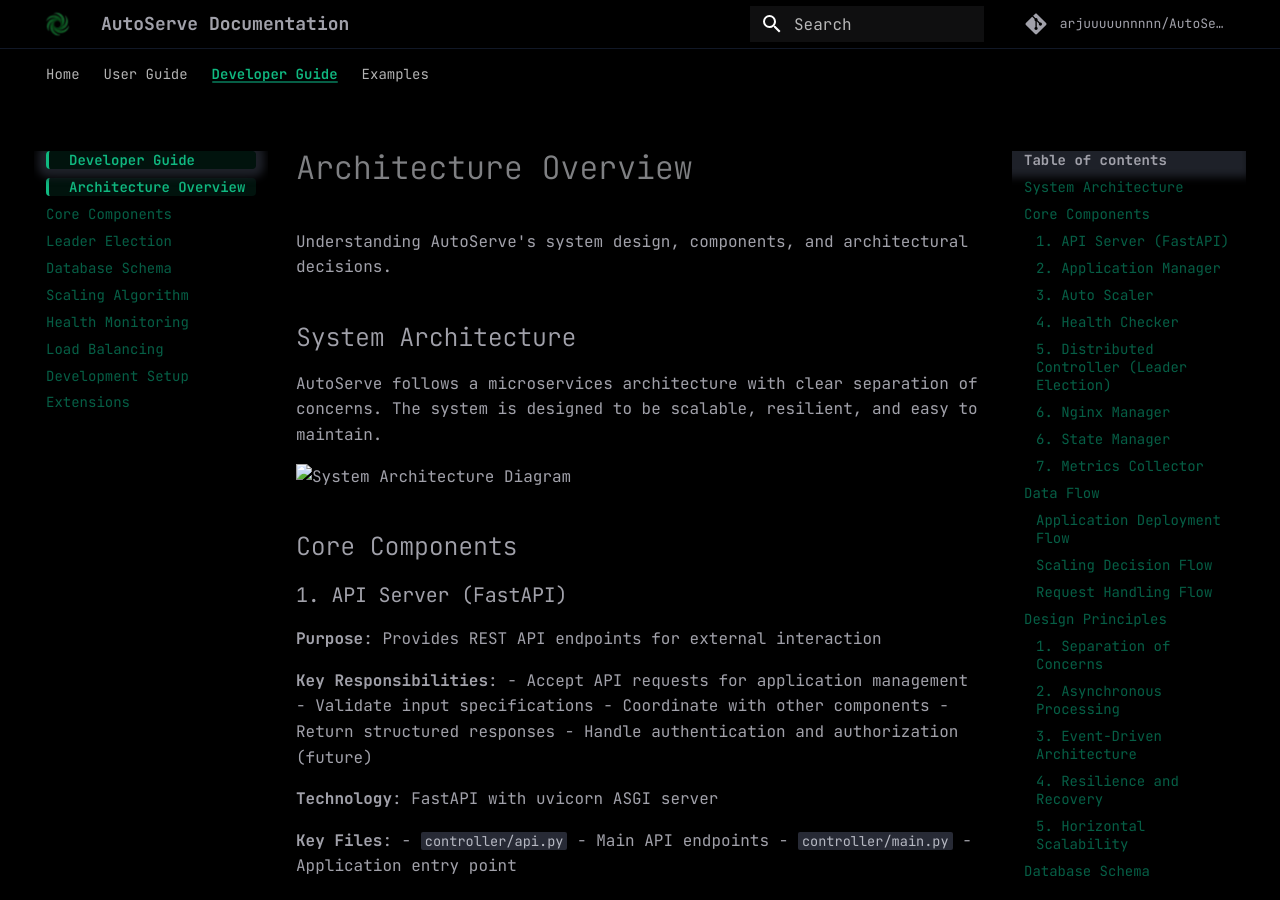
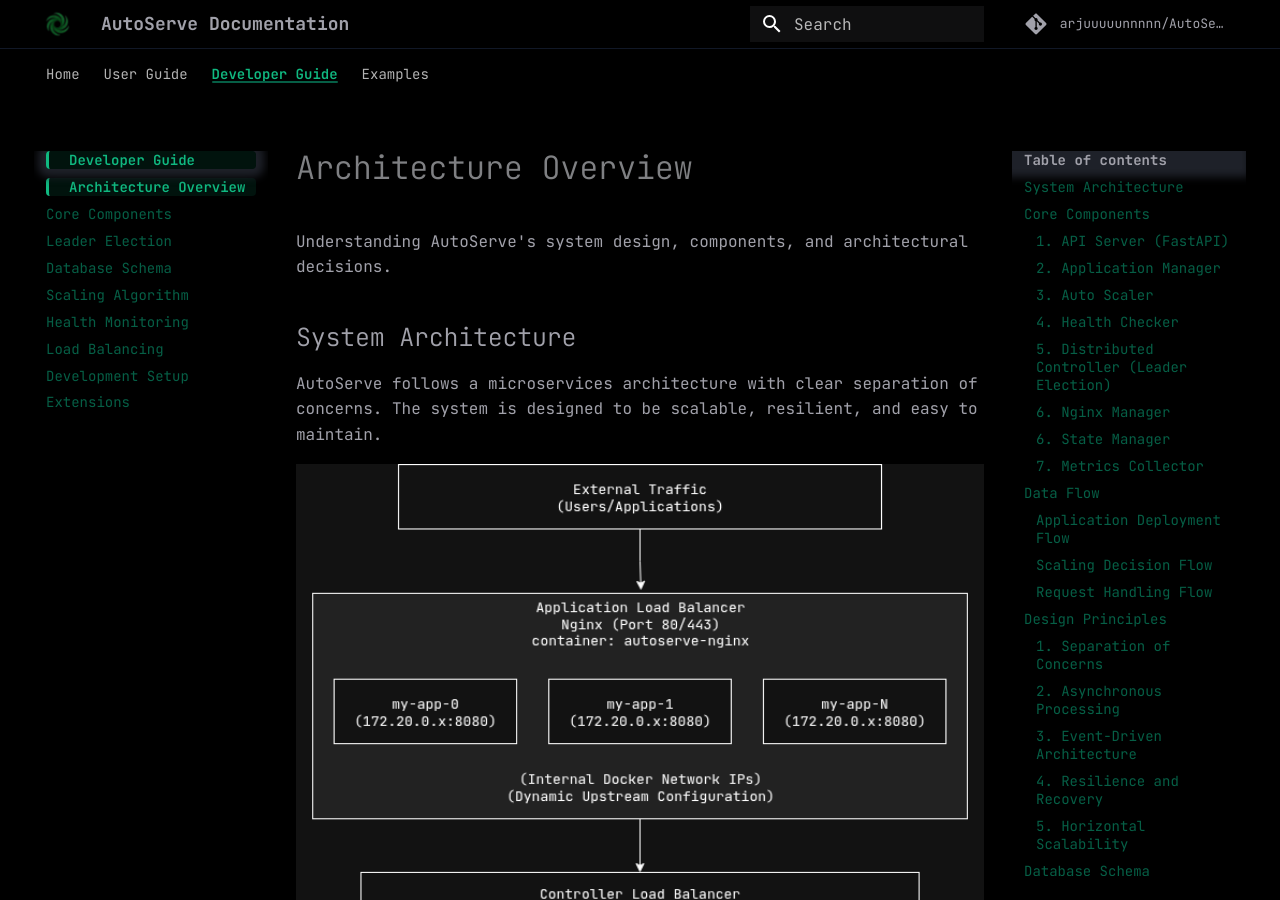
Before and after one commit to arjuuuuunnnnn/Orchestry, an MkDocs documentation site: the page built from docs/developer-guide/architecture.md, in a window 1280 px wide and 900 px high. Built offline with MkDocs 1.6.1 and Material for MkDocs 9.7.7, drawn with Linux system fonts in a browser that asks for light colours; comment, search, counter and statistics services are not loaded; the version menu is left out.

Commit message:
image path updated

```diff
--- a/docs/developer-guide/architecture.md
+++ b/docs/developer-guide/architecture.md
@@ -6,7 +6,7 @@
 
 AutoServe follows a microservices architecture with clear separation of concerns. The system is designed to be scalable, resilient, and easy to maintain.
 
-<img src="../images/arch.png" alt="System Architecture Diagram" style="width:100%; max-width:800px;">
+<img src="../../images/arch.png" alt="System Architecture Diagram" style="width:100%; max-width:800px;">
 
 ## Core Components
 
```
